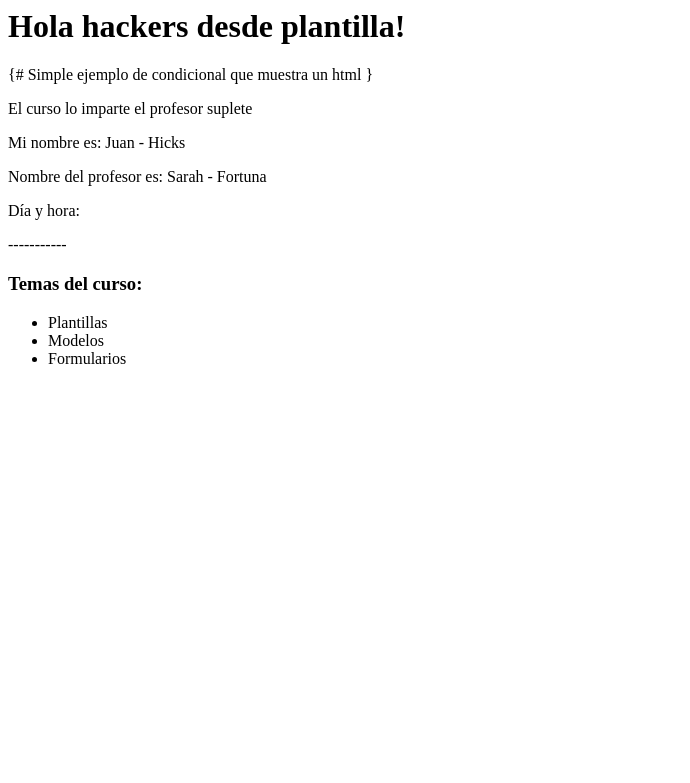
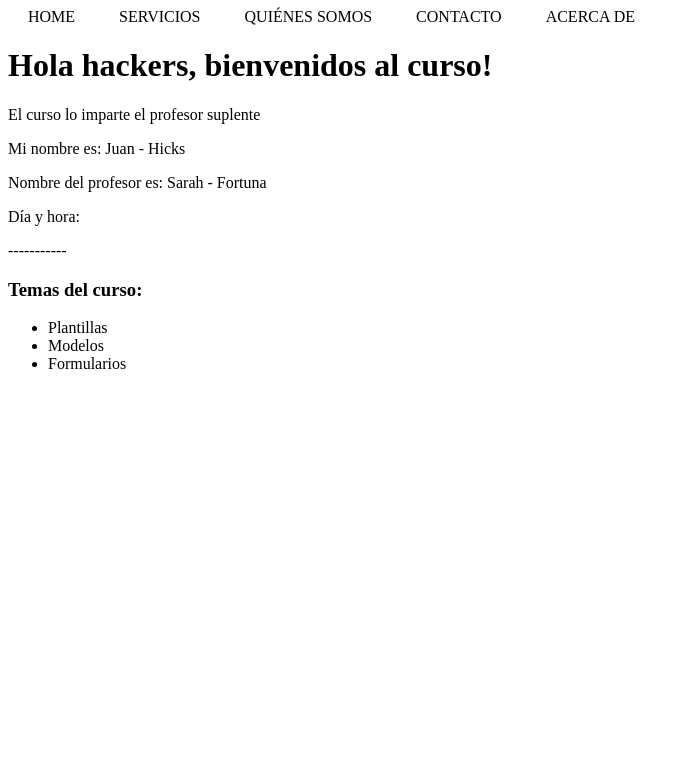
Before and after one commit to johnnyhicks95/django4-testing-libs, a Django app: page /saludo in a window 1280 px wide. Shown: the top 783 px of the page, without its empty margins (0-690 px from the left). Run offline with Django 4.2, Linux system fonts and the light colour scheme.

Commit message:
Bar.html
We use include to add multiple components in html files.

```diff
--- a/primera_pagina/primera_pagina/settings.py
+++ b/primera_pagina/primera_pagina/settings.py
@@ -54,7 +54,7 @@
 TEMPLATES = [
     {
         'BACKEND': 'django.template.backends.django.DjangoTemplates',
-        'DIRS': [],
+        'DIRS': ['C:/Users/johnny/Desktop/Proyectos-Software/django-2022/django4-testing-libs/primera_pagina/primera_pagina/templates'],
         'APP_DIRS': True,
         'OPTIONS': {
             'context_processors': [
--- /dev/null
+++ b/primera_pagina/primera_pagina/templates/NavBar/bar.html
@@ -0,0 +1,26 @@
+<html>
+    <style>
+        #bar{
+            margin: 0;
+            padding: 0;
+            list-style: none;
+            text-transform: uppercase;
+        }
+
+        #bar li{
+            display: inline;
+            margin: 0 20px;
+        }
+
+    </style>
+    <body>
+        <ul id="bar" >
+            <li>Home</li>
+            <li>Servicios</li>
+            <li>Quiénes somos</li>
+            <li>Contacto</li>
+            <li>Acerca de</li>
+        </ul>
+    </body>
+
+</html>
--- a/primera_pagina/primera_pagina/templates/greetings.html
+++ b/primera_pagina/primera_pagina/templates/greetings.html
@@ -1,13 +1,15 @@
 <html>
     <body>
+    {% include "NavBar/bar.html" %}
+
     <h1>
-        Hola hackers desde plantilla!
+        Hola hackers, bienvenidos al curso!
     </h1>
-    {# Simple ejemplo de condicional que muestra un html }
+    {# Simple ejemplo de condicional que muestra un html #}
     {% if prof_name == 'Profesora Souphyx' %}
     <p>El curso lo imparte el profesor titular<b>**</b></p>
     {% else %}
-    <p>El curso lo imparte el profesor suplete</p>
+    <p>El curso lo imparte el profesor suplente</p>
     {% endif %}
 
     <p>Mi nombre es: {{person_name}} - {{last_name}}</p>
--- a/primera_pagina/primera_pagina/views.py
+++ b/primera_pagina/primera_pagina/views.py
@@ -4,6 +4,7 @@
 from django.http import HttpResponse
 from django.template import Template, Context
 import datetime
+from django.shortcuts import render
 
 class Persona(object):
      def __init__(self, name, last_name ):
@@ -18,23 +19,30 @@
     courses_list= ["Plantillas", "Modelos", "Formularios" ]
 
     #Open external file in a variable
-    greeting_html = open(r"C:\Users\johnny\Desktop\Proyectos-Software\django-2022\django4-testing-libs\primera_pagina\primera_pagina\templates\greetings.html")
+    # greeting_html = open(r"C:\Users\johnny\Desktop\Proyectos-Software\django-2022\django4-testing-libs\primera_pagina\primera_pagina\templates\greetings.html")
     #Create the variable template
-    temp = Template( greeting_html.read() )
+    # temp = Template( greeting_html.read() )
     # Close the stream file
-    greeting_html.close()
+    # greeting_html.close()
     # Create the variable context, (may or not have dynamic content)
     # context can use dicts and objects
-    ctx = Context( {
-        "person_name": name, "last_name": last_name,
-        "prof_name": professor.name, "prof_last_name": professor.last_name,
-        "themes_list": courses_list,
-    } )
+    # ctx = Context( {
+    #     "person_name": name, "last_name": last_name,
+    #     "prof_name": professor.name, "prof_last_name": professor.last_name,
+    #     "themes_list": courses_list,
+    # } )
 
     # Render the view
-    document = temp.render(ctx)
+    # document = temp.render(ctx)
 
-    return HttpResponse(document)
+    # return HttpResponse(document) -> shortcuts render
+    return render( request,
+        "greetings.html",
+        {
+         "person_name": name, "last_name": last_name,
+         "prof_name": professor.name, "prof_last_name": professor.last_name,
+         "themes_list": courses_list,
+    } )
 
 
 def getCurrentDate( request ):
```
